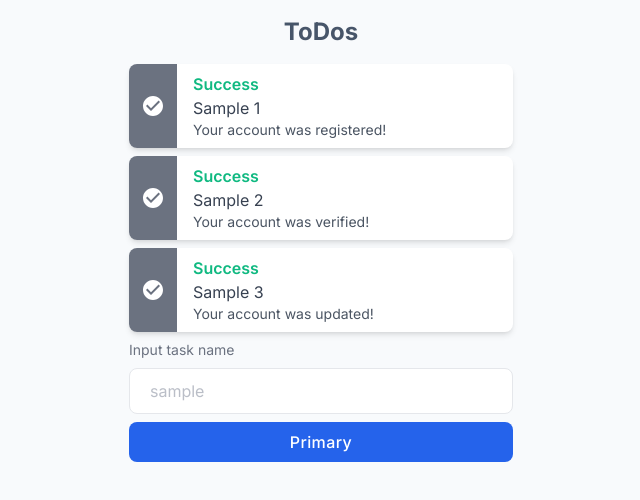
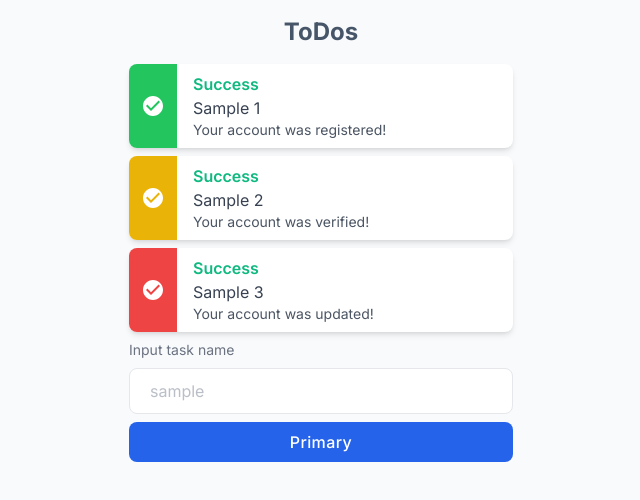
Before and after one commit to micci184/ToDos, a Next.js app: page / in a window 1280 px wide. Shown: the top 500 px of the page, without its empty margins (319-959 px from the left). Built offline with nearby package versions, Linux system fonts and the light colour scheme.

Commit message:
add color

```diff
--- a/src/app/(main)/page.tsx
+++ b/src/app/(main)/page.tsx
@@ -1,11 +1,23 @@
 import TodoForm from "@/components/Todo/TodoForm";
-// import TodoItem from "@/components/Todo/TodoItem";
 import TodoItemList from "@/components/Todo/TodoItemList";
+import { TodoItemProps } from "@/components/Todo/TodoItem";
 
-const todoItems = [
-  { title: "Sample 1", content: "Your account was registered!" },
-  { title: "Sample 2", content: "Your account was verified!" },
-  { title: "Sample 3", content: "Your account was updated!" },
+const todoItems: TodoItemProps[] = [
+  {
+    title: "Sample 1",
+    content: "Your account was registered!",
+    status: "Done",
+  },
+  {
+    title: "Sample 2",
+    content: "Your account was verified!",
+    status: "Progress",
+  },
+  {
+    title: "Sample 3",
+    content: "Your account was updated!",
+    status: "Incomplete",
+  },
 ];
 
 export default function Home() {
--- a/src/components/Todo/TodoItemList.tsx
+++ b/src/components/Todo/TodoItemList.tsx
@@ -9,7 +9,7 @@ const TodoItemList: React.FC<ToDoITemListProps> = ({ data }) => {
 		<div>
 			{data.map((todoItem, index) => (
 				<div key={index} className="mt-2">
-					<TodoItem title={todoItem.title} content={todoItem.content}/>
+					<TodoItem title={todoItem.title} content={todoItem.content} status={ todoItem.status } />
 				</div>
 			))}
 		</div>
```
